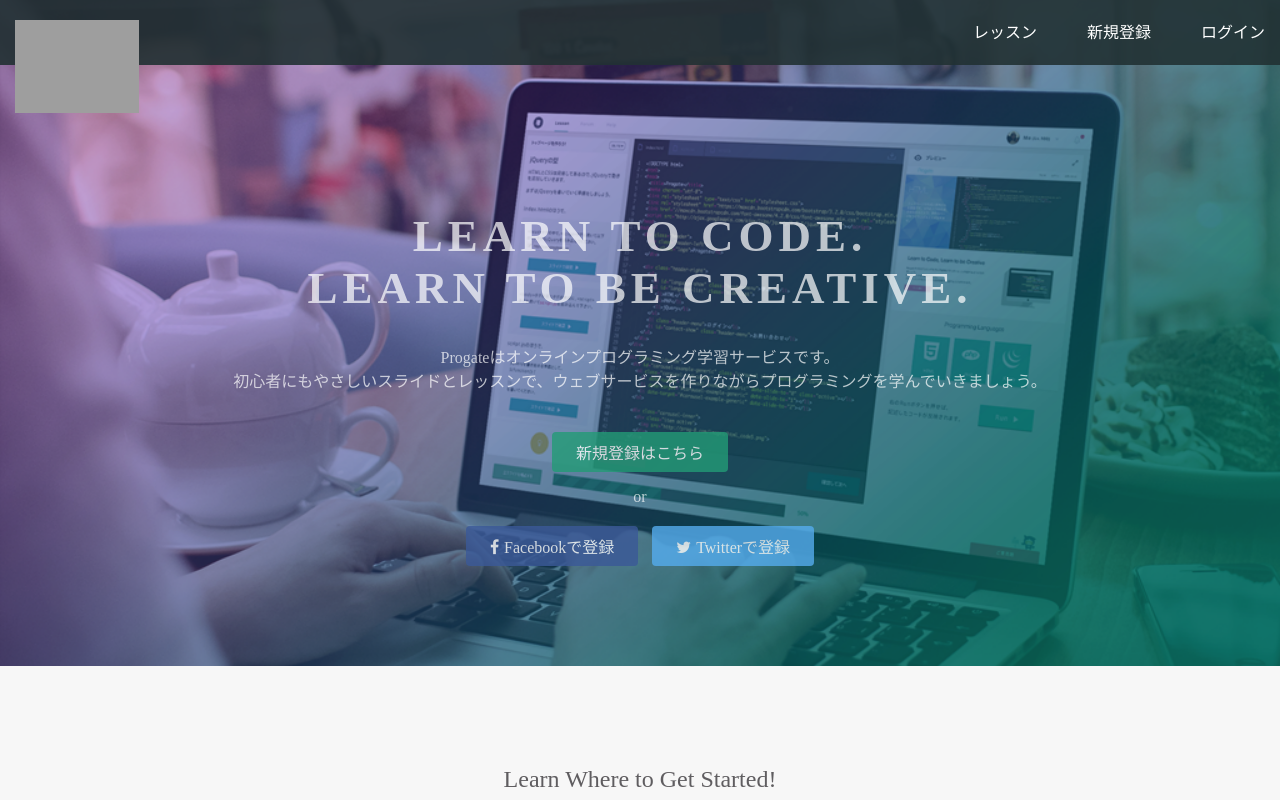
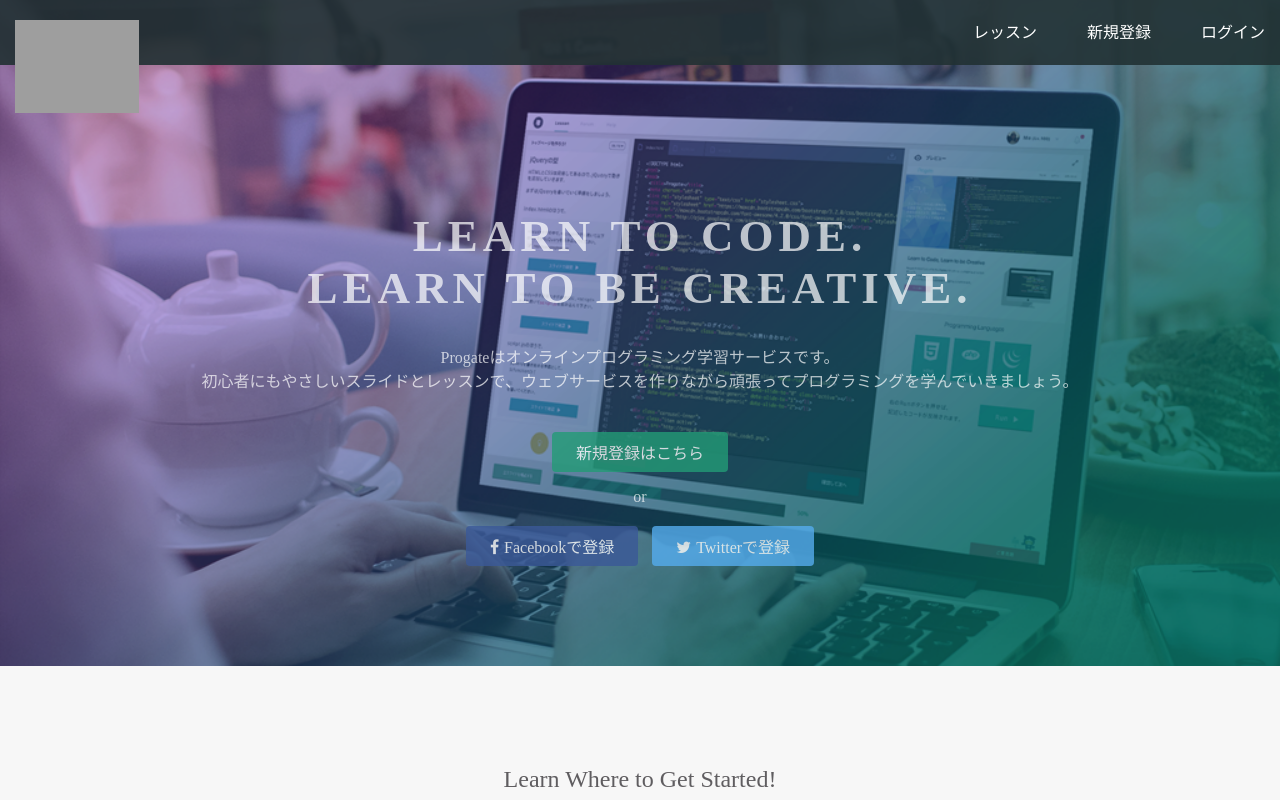
Before and after one commit to kazuma1110/kazuma1110.github.io, a plain HTML site: page index.html in a window 1280 px wide. Shown: the top 800 px of the page. Drawn offline with Linux system fonts and the light colour scheme; grey boxes are pictures that could not be loaded.

Commit message:
Update index.html

```diff
--- a/index.html
+++ b/index.html
@@ -24,7 +24,7 @@
   <div class="top-wrapper">
     <div class="container">
       <h1>LEARN TO CODE.<br>LEARN TO BE CREATIVE.</h1>
-      <p>Progateはオンラインプログラミング学習サービスです。<br>初心者にもやさしいスライドとレッスンで、ウェブサービスを作りながらプログラミングを学んでいきましょう。</p>
+      <p>Progateはオンラインプログラミング学習サービスです。<br>初心者にもやさしいスライドとレッスンで、ウェブサービスを作りながら頑張ってプログラミングを学んでいきましょう。</p>
       <div class="btn-wrapper">
         <a href="#" class="btn signup">新規登録はこちら</a>
         <p>or</p>
```
